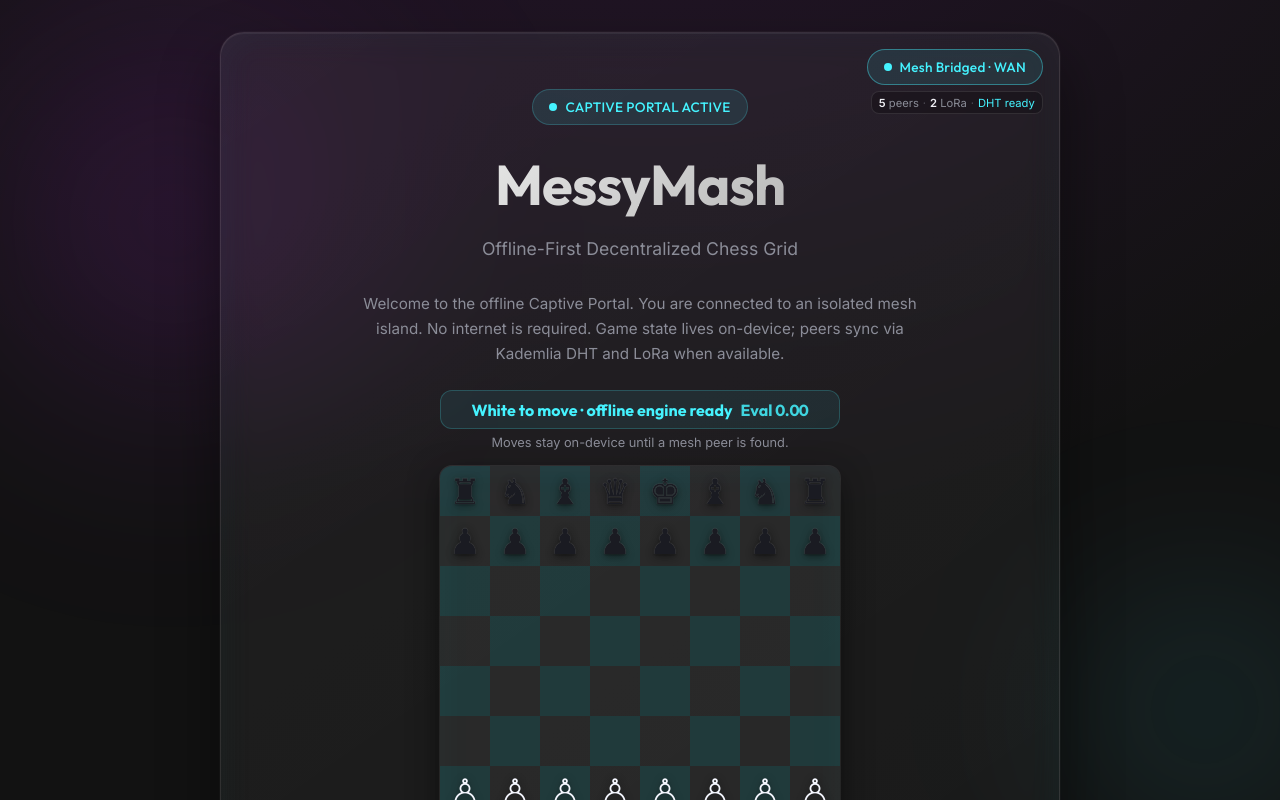
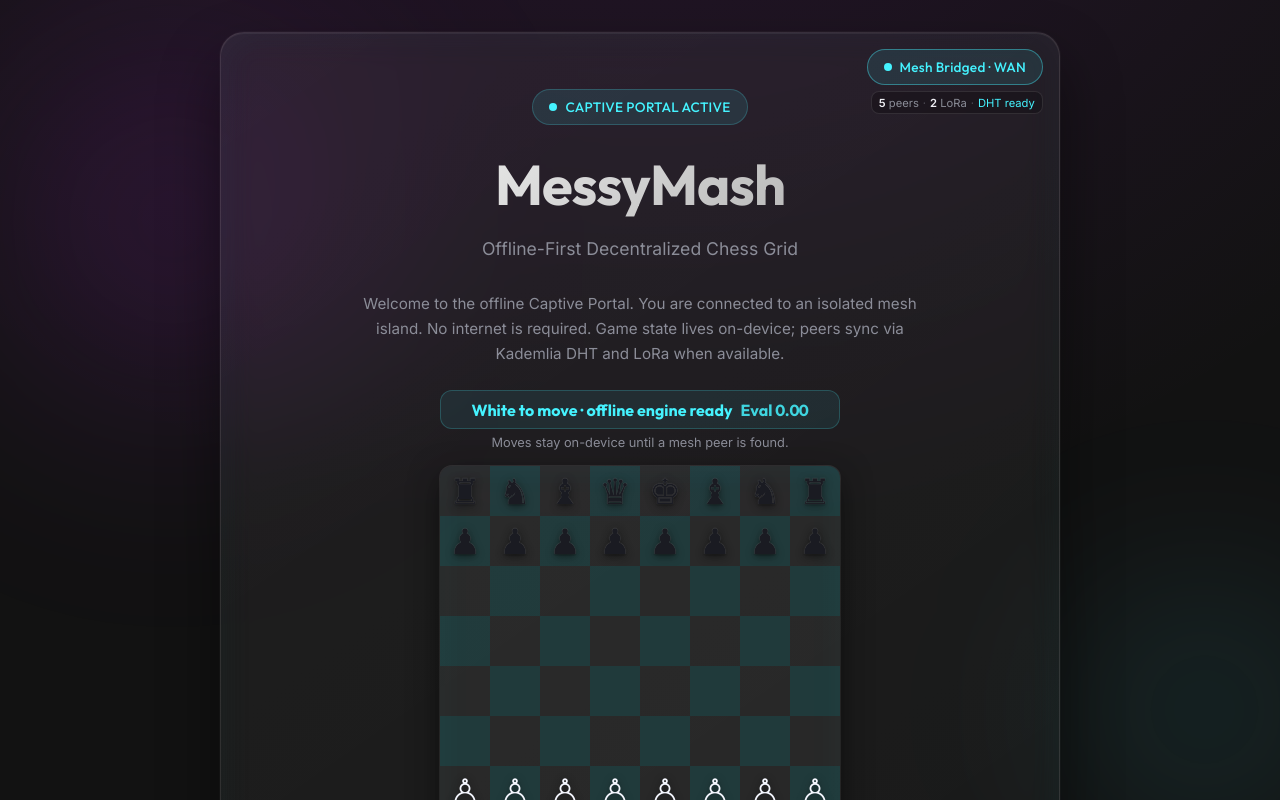
Before and after one commit to movahedi-ca/MossyMesh, a React (Vite) app in the folder frontend/: page / in a window 1280 px wide. Shown: the top 800 px of the page. Built offline with nearby package versions, Linux system fonts and the light colour scheme; no server answers.

Commit message:
fix: correct chessboard square colors (a1 dark)

```diff
--- a/frontend/src/components/Chessboard.tsx
+++ b/frontend/src/components/Chessboard.tsx
@@ -179,7 +179,10 @@ export const Chessboard = () => {
         {RANKS.map((rank, rankIdx) =>
           FILES.map((_file, fileIdx) => {
             const sq = squareName(fileIdx, rank);
-            const isDark = (rank + fileIdx) % 2 === 0;
+            // rankIdx and fileIdx are both 0-indexed here (RANKS[0] is rank 8).
+            // a1 is dark: rankIdx 7 + fileIdx 0 = 7, odd -> dark. h1 (7 + 7)
+            // is even -> light. Regression guard: keep this parity, a1 dark.
+            const isDark = (rankIdx + fileIdx) % 2 === 1;
             const piece = board[rankIdx][fileIdx];
             const glyph = piece ? PIECE_GLYPH[`${piece.color}${piece.type.toUpperCase()}`] : "";
             const isSelected = selected === sq;
```
